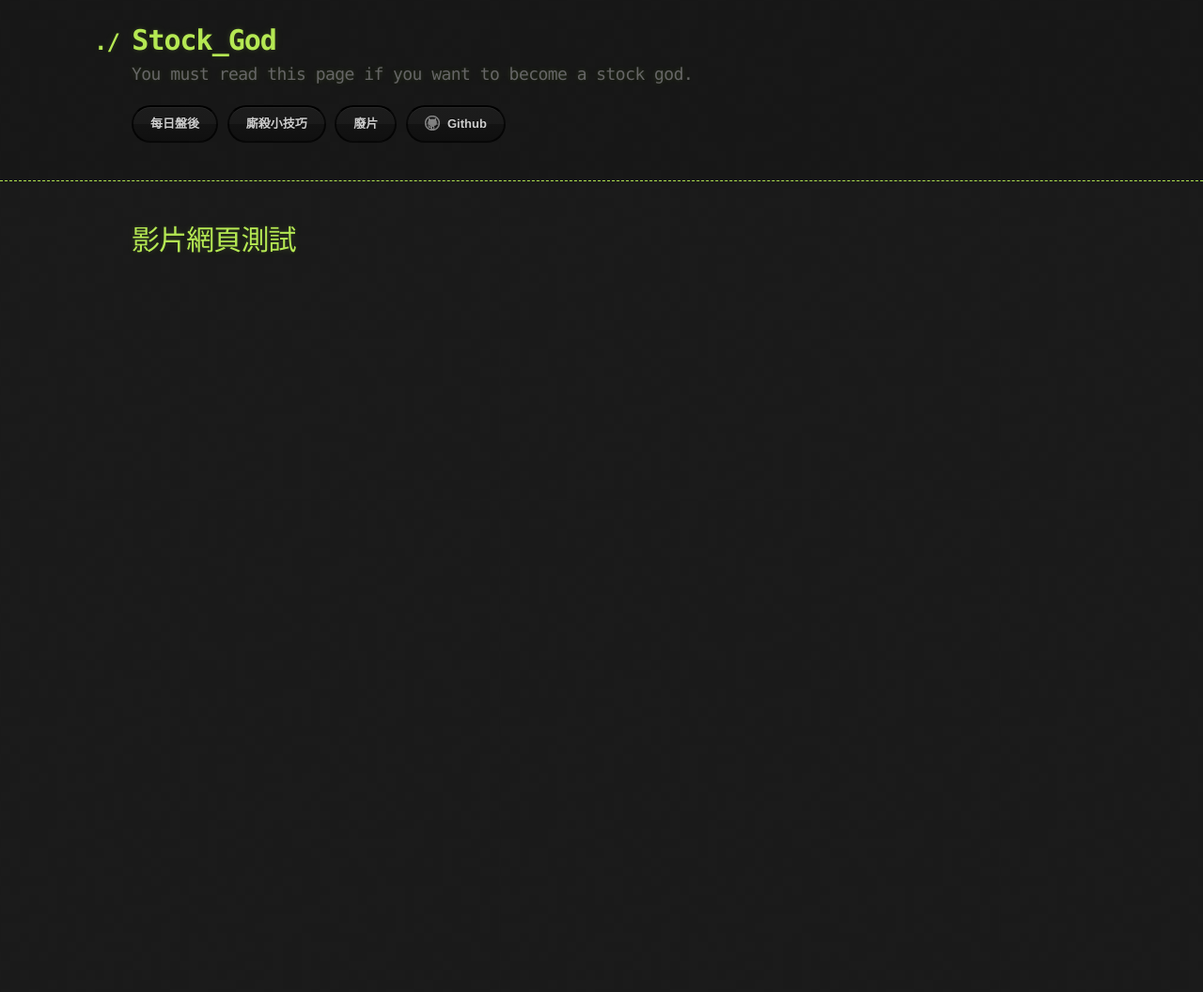
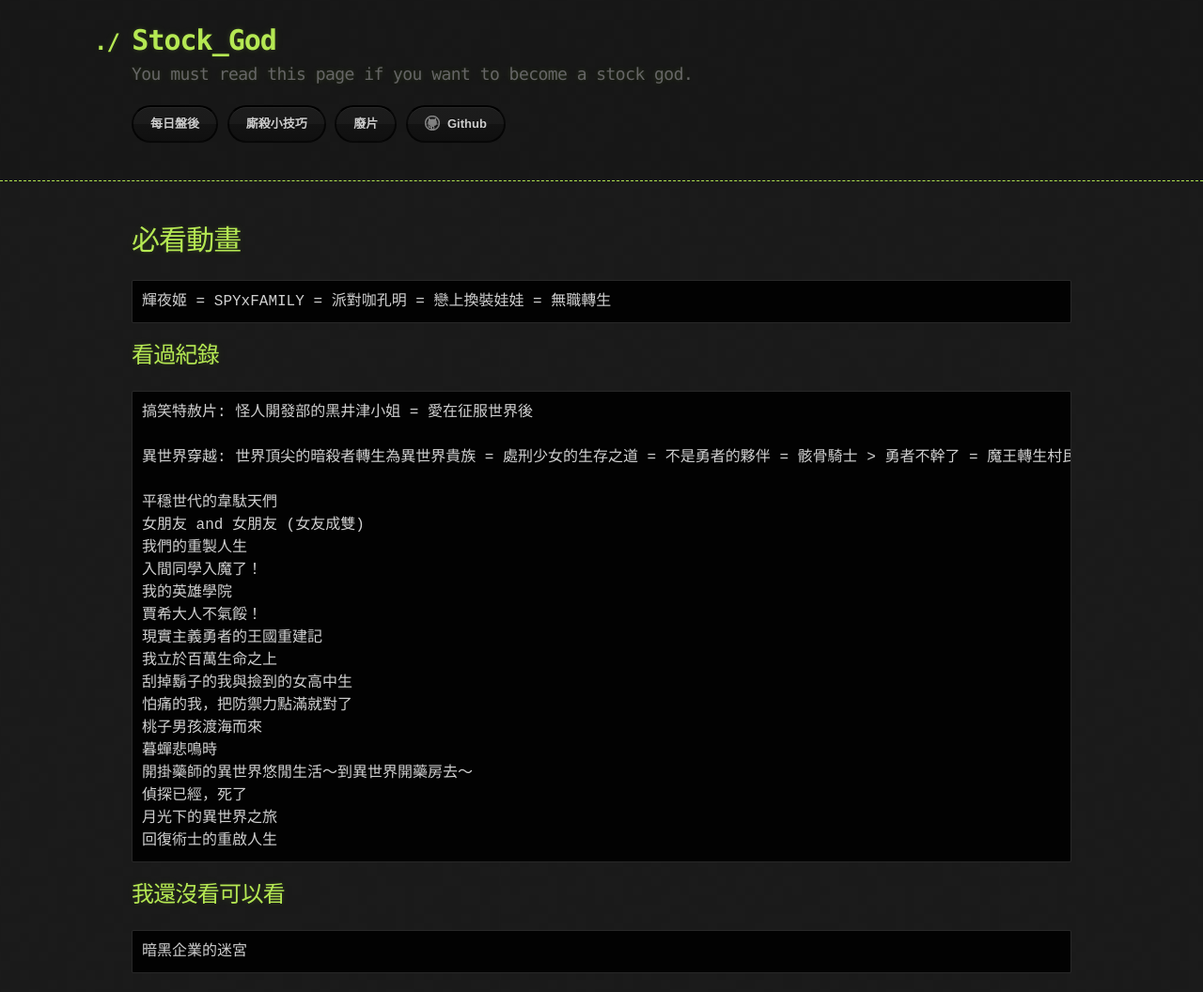
Before and after one commit to lepg5487/Stock_God, a Jekyll site: the page built from video.md, in a window 1280 px wide. Shown: the whole page at 94% size. Built offline with Jekyll 4.4.1, drawn with Linux system fonts in a browser that asks for light colours; our own code applies the rules of GitHub Pages for plain Markdown files; before the commit the page ends 900 px from its top, so only the background shows below that.

Commit message:
Update video.md

````diff
--- a/video.md
+++ b/video.md
@@ -2,4 +2,36 @@
 layout: testlayouts
 ---
 
-# 影片網頁測試
+# 必看動畫
+```
+輝夜姬 = SPYxFAMILY = 派對咖孔明 = 戀上換裝娃娃 = 無職轉生
+```
+
+## 看過紀錄
+```
+搞笑特赦片: 怪人開發部的黑井津小姐 = 愛在征服世界後
+
+異世界穿越: 世界頂尖的暗殺者轉生為異世界貴族 = 處刑少女的生存之道 = 不是勇者的夥伴 = 骸骨騎士 > 勇者不幹了 = 魔王轉生村民
+
+平穩世代的韋駄天們
+女朋友 and 女朋友 (女友成雙)
+我們的重製人生
+入間同學入魔了！
+我的英雄學院
+賈希大人不氣餒！
+現實主義勇者的王國重建記
+我立於百萬生命之上
+刮掉鬍子的我與撿到的女高中生
+怕痛的我，把防禦力點滿就對了
+桃子男孩渡海而來
+暮蟬悲鳴時
+開掛藥師的異世界悠閒生活～到異世界開藥房去～
+偵探已經，死了
+月光下的異世界之旅
+回復術士的重啟人生
+```
+
+## 我還沒看可以看
+```
+暗黑企業的迷宮
+```
````
